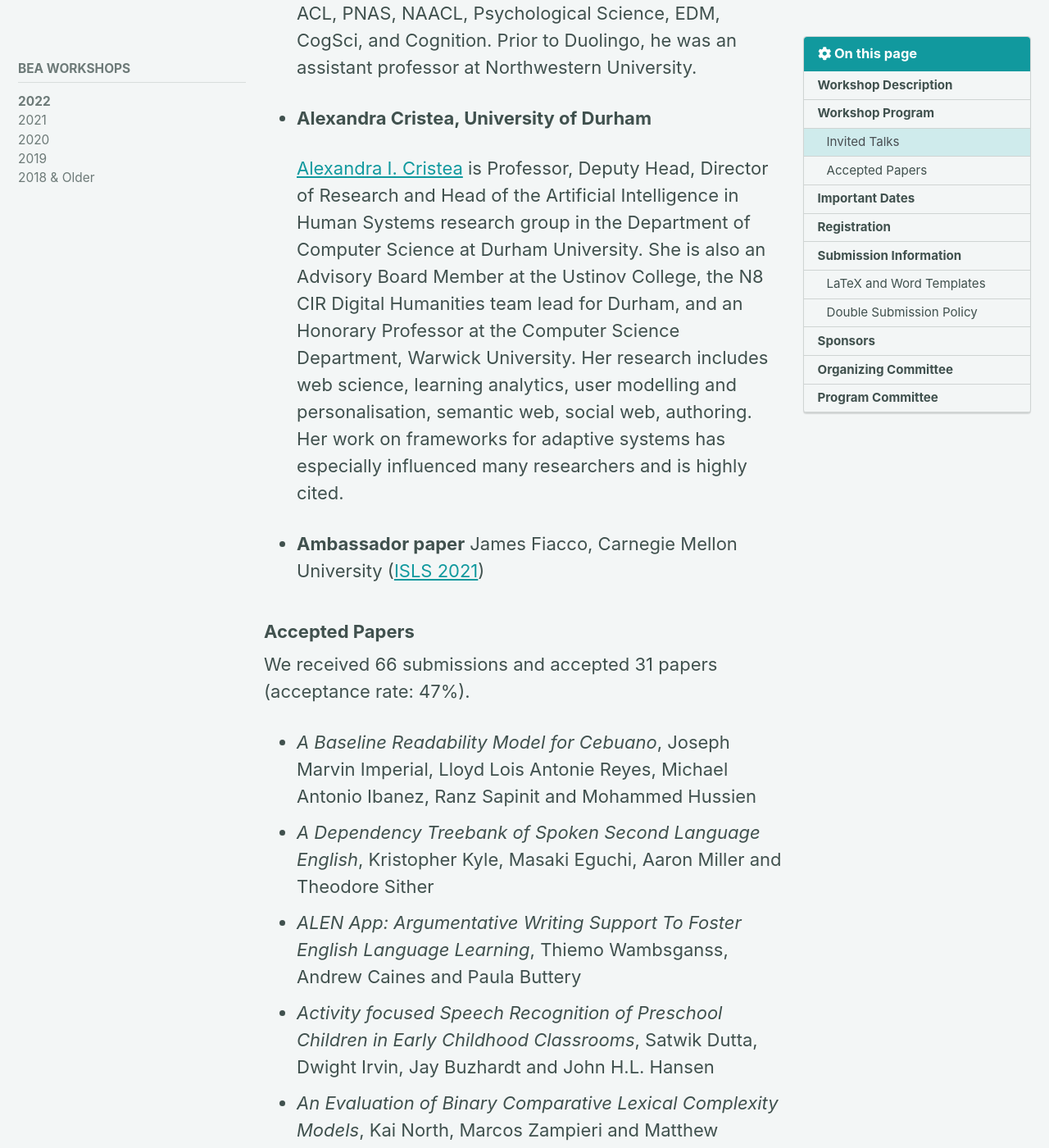
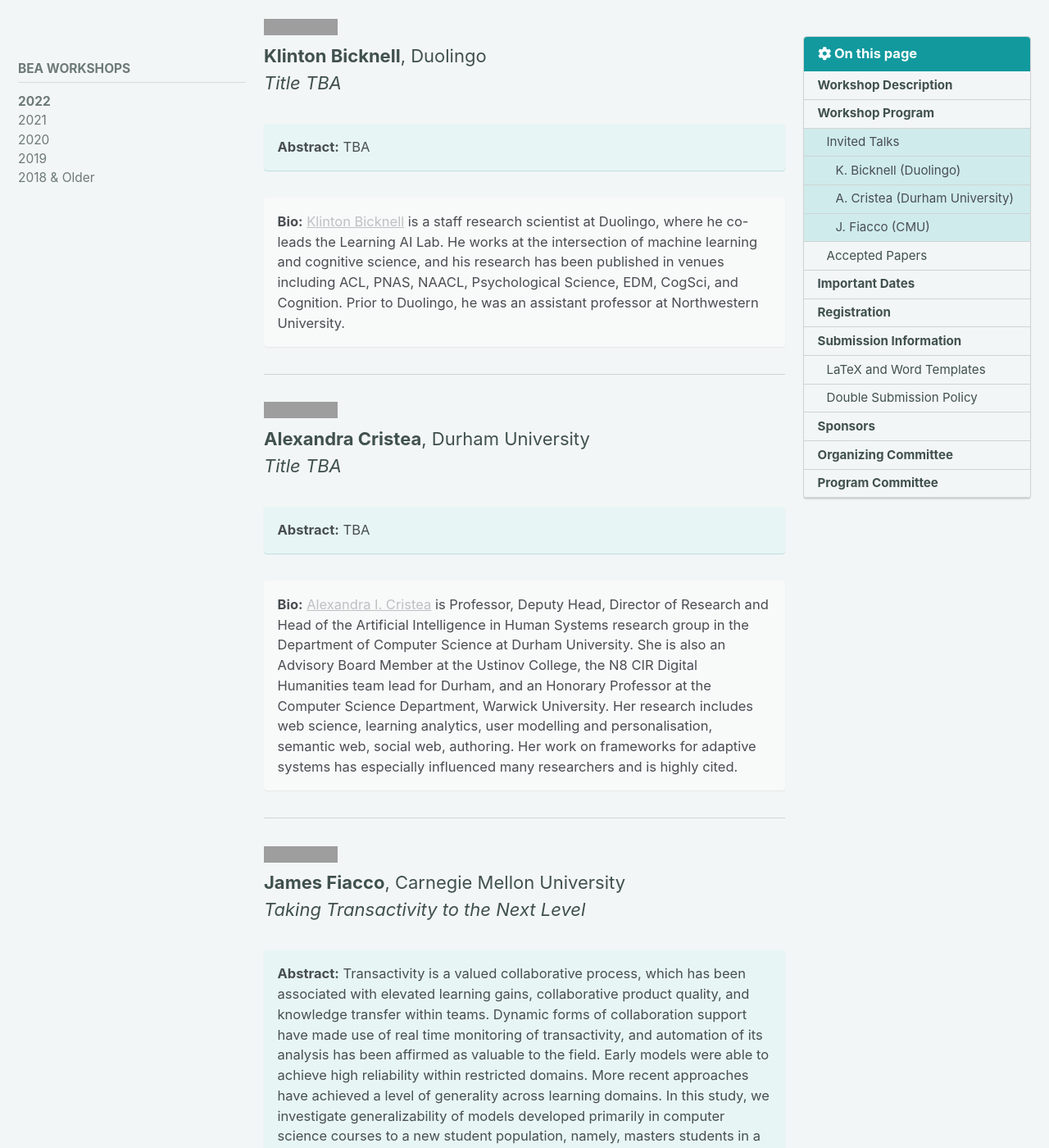
Before and after one commit to sigedu-org/website, a Jekyll site: the page built from _pages/bea/bea17.md, in a window 1280 px wide and 1400 px high, scrolled down 3764 px. Shown: the whole window at 82% size. Built offline with Jekyll 4.4.1, drawn with Linux system fonts in a browser that asks for light colours; cached includes are drawn as plain includes; nearby versions of some CDN libraries; some of the changed text lies outside the part shown; grey boxes are pictures that could not be loaded.

Commit message:
Added ambassador paper title and abstract

```diff
--- a/_pages/bea/bea17.md
+++ b/_pages/bea/bea17.md
@@ -80,15 +80,45 @@ We will solicit papers that incorporate NLP methods, including, but not limited
 
 ### Invited Talks
 
-- **Klinton Bicknell, Duolingo**
+The workshop will have **two keynote presentations** and **one ambassador paper presentation** from the 2021 Annual Meeting of the [ISLS](https://www.isls.org) (International Society of the Learning Sciences), a member society of the [IAALDE](https://alliancelss.com) (International Alliance to Advance Learning in the Digital Era).
 
-  [Klinton Bicknell](https://www.klintonbicknell.com) is a staff research scientist at Duolingo, where he co-leads the Learning AI Lab. He works at the intersection of machine learning and cognitive science, and his research has been published in venues including ACL, PNAS, NAACL, Psychological Science, EDM, CogSci, and Cognition. Prior to Duolingo, he was an assistant professor at Northwestern University.
+---
 
-- **Alexandra Cristea, University of Durham**
+#### ![Keynote](https://img.shields.io/badge/%20-KEYNOTE-orange?style=flat-square) <a name="#klinton-bicknell" style="visibility: hidden;">K. Bicknell (Duolingo)</a>
 
-  [Alexandra I. Cristea](https://www.durham.ac.uk/staff/alexandra-i-cristea/) is Professor, Deputy Head, Director of Research and Head of the Artificial Intelligence in Human Systems research group in the Department of Computer Science at Durham University. She is also an Advisory Board Member at the Ustinov College, the N8 CIR Digital Humanities team lead for Durham, and an Honorary Professor at the Computer Science Department, Warwick University. Her research includes web science, learning analytics, user modelling and personalisation, semantic web, social web, authoring. Her work on frameworks for adaptive systems has especially influenced many researchers and is highly cited.
+**Klinton Bicknell**, Duolingo<br>
+<i>Title TBA</i>
 
-- **Ambassador paper** James Fiacco, Carnegie Mellon University ([ISLS 2021](https://2021.isls.org/proceedings/))
+**Abstract:** TBA
+{: .notice--primary}
+
+**Bio:** [Klinton Bicknell](https://www.klintonbicknell.com) is a staff research scientist at Duolingo, where he co-leads the Learning AI Lab. He works at the intersection of machine learning and cognitive science, and his research has been published in venues including ACL, PNAS, NAACL, Psychological Science, EDM, CogSci, and Cognition. Prior to Duolingo, he was an assistant professor at Northwestern University.
+{: .notice}
+
+---
+
+#### ![Keynote](https://img.shields.io/badge/%20-KEYNOTE-orange?style=flat-square) <a name="#alexandra-cristea" style="visibility: hidden;">A. Cristea (Durham University)</a>
+
+**Alexandra Cristea**, Durham University <br>
+<i>Title TBA</i>
+
+**Abstract:** TBA
+{: .notice--primary}
+
+**Bio:** [Alexandra I. Cristea](https://www.durham.ac.uk/staff/alexandra-i-cristea/) is Professor, Deputy Head, Director of Research and Head of the Artificial Intelligence in Human Systems research group in the Department of Computer Science at Durham University. She is also an Advisory Board Member at the Ustinov College, the N8 CIR Digital Humanities team lead for Durham, and an Honorary Professor at the Computer Science Department, Warwick University. Her research includes web science, learning analytics, user modelling and personalisation, semantic web, social web, authoring. Her work on frameworks for adaptive systems has especially influenced many researchers and is highly cited.
+{: .notice}
+
+---
+
+#### <a href="https://2021.isls.org/proceedings/">![Ambassador Paper](https://img.shields.io/badge/ISLS%202021-AMBASSADOR%20PAPER-orange?style=flat-square)</a> <a name="#james-fiacco" style="visibility: hidden;">J. Fiacco (CMU)</a>
+
+**James Fiacco**, Carnegie Mellon University <br/>
+<i>Taking Transactivity to the Next Level</i>
+
+**Abstract:** Transactivity is a valued collaborative process, which has been associated with elevated learning gains, collaborative product quality, and knowledge transfer within teams. Dynamic forms of collaboration support have made use of real time monitoring of transactivity, and automation of its analysis has been affirmed as valuable to the field. Early models were able to achieve high reliability within restricted domains. More recent approaches have achieved a level of generality across learning domains. In this study, we investigate generalizability of models developed primarily in computer science courses to a new student population, namely, masters students in a leadership course, where we observe strikingly different patterns of transactive exchange than in prior studies. This difference prompted both a reformulation of the coding standards and innovation in the modeling approach, both of which we report on here.
+  {: .notice--primary}
+
+---
 
 ### Accepted Papers
 
@@ -126,6 +156,30 @@ We received 66 submissions and accepted 31 papers (acceptance rate: 47%).
 - *Towards an open-domain chatbot for language practice*, Gladys Tyen, Mark Brenchley, Andrew Caines and Paula Buttery
 - *Using Item Response Theory to Measure Gender and Racial Bias of a BERT-based Automated English Speech Assessment System*, Alexander Kwako, Yixin Wan, Jieyu Zhao, Kai-Wei Chang, Li Cai and Mark Hansen
 
+<!-- ### Schedule
+
+| July 15, 2022 |
+| ------------- |
+| 08:30–09:00 | Loading of Oral Presentations |
+| 09:00-09:15 | Opening remarks        |
+| 09:15–10:00 | Keynote by Alexandra Cristea |
+| 10:00–10:30 | Ambassador paper |
+| 10:30–11:00 | Coffee Break |
+| ------------- |
+| 11:00-12:30 | Oral Presentations |
+| 11:00–11:25 | Long paper 1 |
+| 11:25–11:50 | Long paper 2 |
+| 11:50–12:10 | Short paper 1 |
+| 12:10–12:30 | Short paper 2 |
+| 12:30–14:00 | Lunch |
+| 14:00–14:45 | Poster Session |
+| 14:00–14:45 | Poster Session A |
+| 14:45–15:30 | Poster Session B |
+| 15:30–16:00 | Mid-Afternoon Snacks |
+| 16:00–16:45 | Keynote by Klinton Bicknell |
+| 17:45–17:00 | Closing remarks |
+| 19:00–22:00 | Social (dinner) | -->
+
 ## Important Dates
 
 <!---
@@ -141,10 +195,7 @@ These dates are still preliminary and may change.
 
 ## Registration
 
-At least one author of each accepted paper must register by the early registration deadline.
-{: .notice--danger}
-
-If you wish to attend the workshop, you must register with the NAACL conference and select BEA from the list of offered workshops. More information can be found [here](https://2022.naacl.org/registration/). There is no need to have a paper accepted. The workshop is open to anyone who wishes to attend.
+If you wish to attend the workshop, you must register with the NAACL conference and select BEA from the list of offered workshops. More information can be found [here](https://2022.naacl.org/registration/). There is no need to have a paper accepted. The workshop is open to anyone who wishes to attend. **Importantly, at least one author of each accepted paper must register.**
 
 ## Submission Information
 
```
